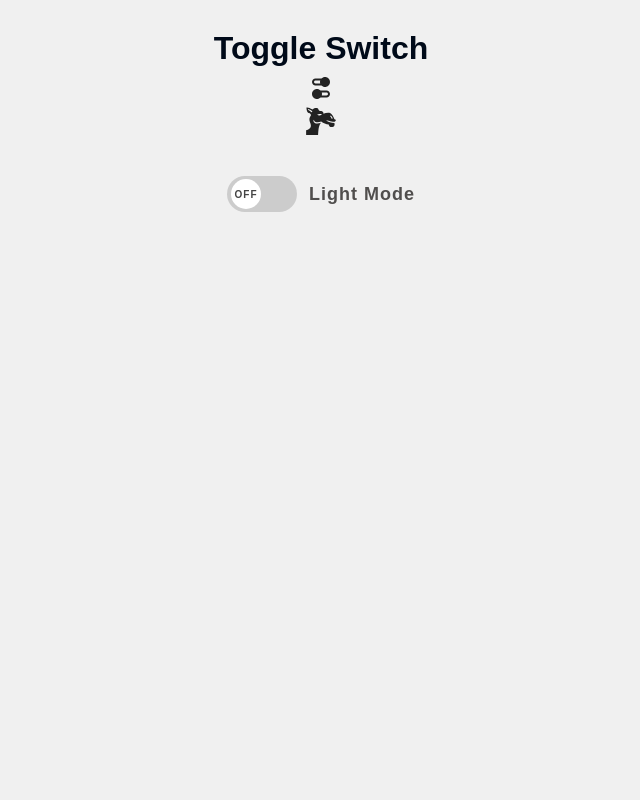
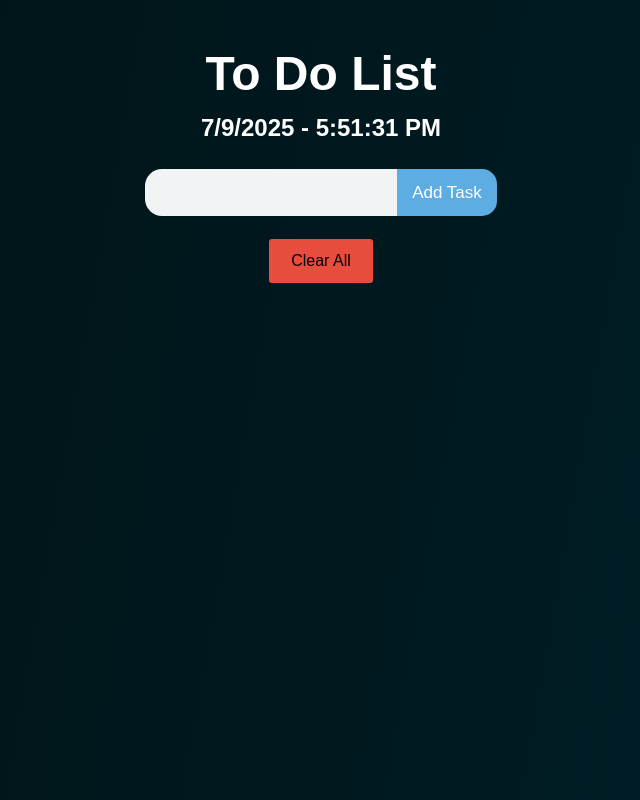
Before and after one commit to BilalSangari/Practice, a React (Vite) app: page / in a window 1280 px wide. Shown: the whole page, without its empty margins (319-959 px from the left). Built offline with nearby package versions, Linux system fonts and the light colour scheme.

Commit message:
new Updates in Todo list

```diff
--- a/src/App.jsx
+++ b/src/App.jsx
@@ -1,11 +1,8 @@
-// import "./components/EV.css";
-// import { Liftingstate } from "./components/liftingstate.jsx";
-import { ToggleSwitch } from "./projects/ToggleSwitch/Toggle Switch.jsx";
+import { Todo } from "./projects/Todo/Todo";
 
 const App = () => {
   return <>
-    <ToggleSwitch />
-    {/* <Liftingstate /> */}
+    <Todo />
   </>;
 };
 
--- a/src/index.css
+++ b/src/index.css
@@ -57,6 +57,7 @@
   --para-color: #504e4d;
   --bnt-hover-bg-color: #003b99;
   --bnt-box-shadow: rgba(100, 100, 11, 0.2) 0px 7px 29px 0px;
+  --primary-color: #000000;
 }
 
 .container {
--- /dev/null
+++ b/src/projects/Todo/Todo.css
@@ -0,0 +1,196 @@
+/* section {
+  width: 100%;
+  margin-top: 10rem;
+  display: flex;
+  justify-content: center;
+} */
+
+.todo-container {
+  align-items: center;
+  display: flex;
+  flex-direction: column;
+  min-height: 100vh;
+  padding-top: 3%;
+  background-image: linear-gradient(100deg, #001214, #001f29);
+  color: white;
+  transition: 0.3s linear;
+  overflow: hidden;
+}
+
+.header,
+.form,
+.datetime {
+  margin: 0 1rem;
+  min-height: 10vh;
+  width: 100%;
+}
+
+.header {
+  align-items: center;
+  display: flex;
+  flex-direction: column;
+  justify-content: space-around;
+  font-size: 3rem;
+  min-height: 25vh;
+  width: 100%;
+}
+
+section h1 {
+  color: #fff;
+  font-size: 4.8rem;
+  text-align: center;
+}
+
+.date-time {
+  font-size: 2.4rem;
+  text-align: center;
+  color: #ffffff;
+}
+
+form {
+  display: flex;
+  font-size: 1.7rem;
+  justify-content: center;
+  margin: 15px 0;
+  padding: 0.8rem;
+  width: 100%;
+}
+
+form input {
+  padding: 10px;
+  font-size: 1.8rem;
+  letter-spacing: 0.1rem;
+  border: none;
+  outline: none;
+  /* border-radius: 15; */
+  border-top-left-radius: 17px;
+  border-bottom-left-radius: 17px;
+  max-width: 500px;
+  transition: background-color 200ms ease-in-out;
+  width: 100%;
+  background-color: #f2f3f4;
+  color: var(--primary-color);
+}
+
+form input:hover {
+  cursor: text;
+}
+
+form input::placeholder {
+  color: white;
+  opacity: 0.7;
+}
+
+button {
+  border: none;
+  outline: none;
+  transition: box-shadow 200ms ease, background-color 200ms ease-in-out;
+  background-color: #2c3e50;
+  color: rgb(0, 0, 0);
+}
+
+form button:hover {
+  cursor: pointer;
+  background-color: #f1c40f;
+}
+
+form button {
+  padding: 10.8px;
+  font-size: 17px;
+  border-top-right-radius: 15px;
+  border-bottom-right-radius: 15px;
+  min-width: 100px;
+  background-color: #5dade2;
+  color: var(--secondary-color);
+}
+
+span {
+  margin-right: 3.2rem;
+}
+
+.myUnOrdList {
+  display: flex;
+  justify-content: center;
+  align-items: center;
+  max-width: 1200px;
+}
+
+.todo-list {
+  min-width: 25%;
+
+  /* To remove the bullets of unordered list */
+  list-style: none;
+}
+
+.todo-item {
+  margin: 2.4rem;
+  /*word-wrap: break-word;
+    */ /*flex-wrap: wrap;
+    */
+  font-size: 20px;
+  color: #1c2833;
+  border-radius: 30px;
+  transition: background-color 200ms ease-in-out;
+  background-color: #f2f3f4;
+  min-width: 35rem;
+  max-width: 40rem;
+  padding: 1.6rem 3rem;
+  display: grid;
+  grid-template-columns: 1fr 0.3fr 0.3fr;
+  justify-content: start;
+  gap: 1.6rem;
+  /*align-items: center;
+    */ /*wrapsthelinks*/
+  overflow-wrap: anywhere;
+}
+
+li span {
+  max-width: 20rem;
+  color: #1c2833;
+}
+
+.check-btn,
+.delete-btn {
+  font-size: 3rem;
+  cursor: pointer;
+  width: 3rem;
+  height: 3rem;
+  border-radius: 80%;
+  margin: 0 5px;
+  background-color: #fff;
+  color: rgb(0, 0, 0);
+  box-shadow: rgba(149, 157, 165, 0.2) 0px 8px 24px;
+}
+
+.check-btn {
+  color: #fff;
+  background-color: #2ecc71;
+}
+
+.delete-btn {
+  color: #fff;
+  background-color: #e74c3c;
+}
+
+.checkList {
+  text-decoration: line-through;
+}
+
+.notCheckList {
+  text-decoration: none;
+}
+
+.clear-btn {
+  background-color: #e74c3c;
+  font-size: 1.6rem;
+  padding: 1rem 2.2rem;
+  border-radius: 0.3rem;
+  -webkit-border-radius: 0.3rem;
+  -moz-border-radius: 0.3rem;
+  -ms-border-radius: 0.3rem;
+  -o-border-radius: 0.3rem;
+}
+
+.clear-btn:hover {
+  background-color: #8d1407;
+}
--- /dev/null
+++ b/src/projects/Todo/Todo.jsx
@@ -0,0 +1,86 @@
+import { useEffect, useState } from "react";
+import "./Todo.css"
+
+
+export const Todo = () => {
+    const [inputValue,setInputValue] = useState("");
+    const [task, setTask] = useState([]);
+    const [dateTime, setDateTime] = useState("");
+
+    const handleInputChange = (value) => {
+        setInputValue(value)
+    }
+
+    const handleFormSubmit = (event) => {
+        event.preventDefault();
+
+        if (!inputValue) return;
+
+        if (task.includes(inputValue)) {
+            setInputValue("")
+            return;
+        }
+
+        setTask((prevTask) => [...prevTask, inputValue]);
+
+        setInputValue("")
+    };
+
+    useEffect(() => {
+        const interval = setInterval(() => {
+            const now = new Date();
+            const formattedDate = now.toLocaleDateString();
+            const formattedTime = now.toLocaleTimeString();
+            setDateTime(`${formattedDate} - ${formattedTime}`)
+        }, 1000)
+
+        return () => clearInterval(interval);
+    },[]);
+
+    const handleDeleteTodo = (value) => {
+        console.log(task);
+        console.log(value)
+        const updatedTask = task.filter((curTask) => curTask !== value);
+        setTask(updatedTask);
+    }
+
+        //Todo Clear Button
+    const handleClearButton = () => {
+        setTask([])
+    }
+
+    return (
+        <section className="todo-container">
+            <header>
+                <h1>To Do List</h1>
+                <h2 className="date-time">{dateTime}</h2>
+            </header>
+            <section className="form">
+                <form onSubmit={handleFormSubmit}>
+                <div>
+                    <input type="text" className="todo-input" autoComplete="off" value={inputValue} onChange={(event) => handleInputChange(event.target.value)} />
+                </div>
+                <div>
+                    <button type="submit" className="todo-btn">Add Task</button>
+                </div>
+                </form>
+            </section>
+            <section className="myUnOrdList">
+                <ul>
+                    {task.map((curTask,index) => {
+                        return(
+                            <li key={index} className="todo-item">
+                                <span>{curTask}</span>
+                                <button className="check-btn"><h6>A</h6></button>
+                                <button className="delete-btn" onClick={() => handleDeleteTodo(curTask)}><h5>D</h5></button>
+                            </li>
+                        )
+                    })}
+                </ul>
+            </section>
+            <section>
+                <button className="clear-btn" onClick={handleClearButton}>Clear All</button>
+            </section>
+        </section>
+    )
+}
```
Also changed, not shown: src/projects/Todo/Help.jsx (added).
